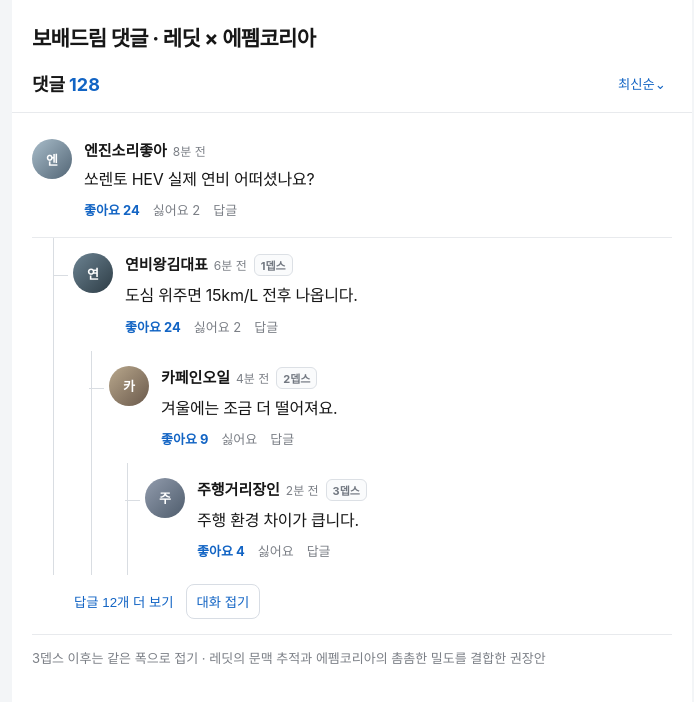
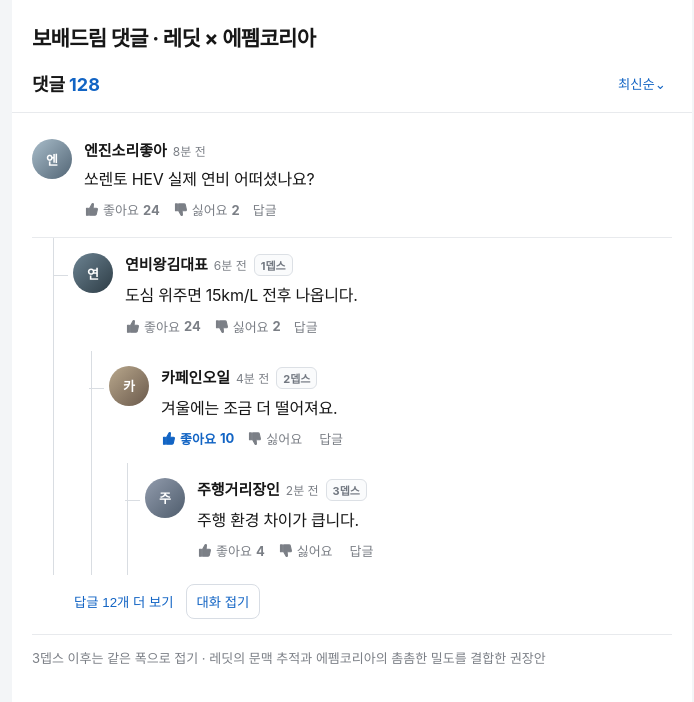
Before and after one commit to bobaekimboae/comment-depth-comparison, a plain HTML site: page reddit-fmkorea-hybrid.html in a window 1280 px wide. Both pictures are taken after a click on the button "좋아요 9". Shown: the whole page, without its empty margins (288-982 px from the left). Drawn offline with Linux system fonts and the light colour scheme.

Commit message:
feat: add thumb up and down vote interactions

```diff
--- a/reddit-fmkorea-hybrid.html
+++ b/reddit-fmkorea-hybrid.html
@@ -9,7 +9,7 @@
   *{box-sizing:border-box} body{margin:0;background:#f3f5f7;color:var(--ink);font-family:Pretendard,-apple-system,BlinkMacSystemFont,"Segoe UI","Apple SD Gothic Neo",sans-serif}
   .page{width:min(680px,100%);margin:0 auto;background:#fff;min-height:100vh}.head{padding:22px 20px 16px;border-bottom:1px solid var(--line)}h1{font-size:21px;margin:0 0 18px;letter-spacing:-.7px}.top{display:flex;justify-content:space-between;align-items:center}.count{font-size:18px;font-weight:800}.count b{color:var(--blue)}.sort{background:none;border:0;color:var(--blue);font:700 15px inherit;cursor:pointer}
   .comments{padding:8px 20px 28px}.comment{position:relative;display:grid;grid-template-columns:42px minmax(0,1fr);gap:10px;padding:18px 0;border-bottom:1px solid var(--line)}.comment:last-child{border:0}.avatar{width:40px;height:40px;border-radius:50%;display:grid;place-items:center;color:#fff;font-size:13px;font-weight:800;background:linear-gradient(135deg,#a9bdca,#526575)}.avatar.a2{background:linear-gradient(135deg,#6c8392,#2d3c45)}.avatar.a3{background:linear-gradient(135deg,#b9a88d,#6a594b)}.avatar.a4{background:linear-gradient(135deg,#929cad,#4e5c6c)}
-  .name{font-size:15px;font-weight:800}.time{font-size:12px;color:var(--sub);margin-left:6px}.depth{display:inline-block;margin-left:7px;padding:2px 6px;border:1px solid #dce0e5;border-radius:6px;color:#717780;background:#fafbfc;font-size:11px;font-weight:700}.text{margin:7px 0 0;font-size:16px;line-height:1.52;letter-spacing:-.25px}.actions{display:flex;gap:13px;margin-top:9px;color:var(--sub);font-size:13px}.actions button{border:0;background:none;padding:0;color:inherit;font:inherit;cursor:pointer}.actions button:first-child{color:var(--blue);font-weight:700}
+  .name{font-size:15px;font-weight:800}.time{font-size:12px;color:var(--sub);margin-left:6px}.depth{display:inline-block;margin-left:7px;padding:2px 6px;border:1px solid #dce0e5;border-radius:6px;color:#717780;background:#fafbfc;font-size:11px;font-weight:700}.text{margin:7px 0 0;font-size:16px;line-height:1.52;letter-spacing:-.25px}.actions{display:flex;gap:13px;margin-top:9px;color:var(--sub);font-size:13px}.actions button{border:0;background:none;padding:0;color:inherit;font:inherit;cursor:pointer;transition:color .16s ease,transform .16s ease}.actions .vote{display:inline-flex;align-items:center;gap:4px}.actions .vote:hover{color:#1264c4}.actions .vote:active{transform:scale(.92)}.actions .vote.active.up{color:#1264c4;font-weight:800}.actions .vote.active.down{color:#d85454;font-weight:800}.thumb{width:15px;height:15px;fill:currentColor;stroke:currentColor;stroke-width:1.8;stroke-linejoin:round}
   .reply-group{position:relative;margin-left:21px;padding-left:20px}.reply-group:before{content:"";position:absolute;left:0;top:0;bottom:0;width:1px;background:var(--thread)}.reply{margin-left:0;border-bottom:0;padding:15px 0}.reply:before{content:"";position:absolute;left:-20px;top:37px;width:15px;height:1px;background:var(--thread)}.level-2{margin-left:18px;padding-left:18px}.level-3{margin-left:18px;padding-left:18px}.toggle-row{display:flex;align-items:center;gap:12px;margin:9px 0 3px 42px}.more{border:0;background:none;color:var(--blue);font:800 15px inherit;cursor:pointer;padding:8px 0}.fold{border:1px solid #d8dde4;background:#fff;color:var(--blue);border-radius:8px;padding:7px 10px;font:700 13px inherit;cursor:pointer}.hint{margin:15px 0 0;padding:13px 0 0;border-top:1px solid var(--line);color:var(--sub);font-size:13px}.hidden{display:none}
   @media(max-width:440px){.head,.comments{padding-left:16px;padding-right:16px}.reply-group{margin-left:16px;padding-left:16px}.level-2,.level-3{margin-left:14px;padding-left:14px}.text{font-size:15px}.toggle-row{margin-left:38px;gap:9px}}
 </style>
@@ -25,7 +25,7 @@
       <div class="avatar">엔</div>
       <div><span class="name">엔진소리좋아</span><span class="time">8분 전</span>
         <p class="text">쏘렌토 HEV 실제 연비 어떠셨나요?</p>
-        <div class="actions"><button>좋아요 24</button><button>싫어요 2</button><button>답글</button></div>
+        <div class="actions"><button class="vote up" type="button" data-vote="up" data-count="24" aria-pressed="false"><svg class="thumb" viewBox="0 0 24 24" aria-hidden="true"><path d="M7 10v11H4V10h3Zm2 11V10l4-7c.6-1 2.2-.5 2.1.7L14.5 10H20c1 0 1.6.9 1.4 1.8l-1.7 7.7c-.2.9-1 1.5-1.9 1.5H9Z"/></svg><span>좋아요</span><b>24</b></button><button class="vote down" type="button" data-vote="down" data-count="2" aria-pressed="false"><svg class="thumb" viewBox="0 0 24 24" aria-hidden="true"><path d="M7 14V3H4v11h3Zm2-11v11l4 7c.6 1 2.2.5 2.1-.7L14.5 14H20c1 0 1.6-.9 1.4-1.8l-1.7-7.7C19.5 3.6 18.7 3 17.8 3H9Z"/></svg><span>싫어요</span><b>2</b></button><button>답글</button></div>
       </div>
     </article>
     <div id="thread">
@@ -34,7 +34,7 @@
           <div class="avatar a2">연</div>
           <div><span class="name">연비왕김대표</span><span class="time">6분 전</span><span class="depth">1뎁스</span>
             <p class="text">도심 위주면 15km/L 전후 나옵니다.</p>
-            <div class="actions"><button>좋아요 24</button><button>싫어요 2</button><button>답글</button></div>
+            <div class="actions"><button class="vote up" type="button" data-vote="up" data-count="24" aria-pressed="false"><svg class="thumb" viewBox="0 0 24 24" aria-hidden="true"><path d="M7 10v11H4V10h3Zm2 11V10l4-7c.6-1 2.2-.5 2.1.7L14.5 10H20c1 0 1.6.9 1.4 1.8l-1.7 7.7c-.2.9-1 1.5-1.9 1.5H9Z"/></svg><span>좋아요</span><b>24</b></button><button class="vote down" type="button" data-vote="down" data-count="2" aria-pressed="false"><svg class="thumb" viewBox="0 0 24 24" aria-hidden="true"><path d="M7 14V3H4v11h3Zm2-11v11l4 7c.6 1 2.2.5 2.1-.7L14.5 14H20c1 0 1.6-.9 1.4-1.8l-1.7-7.7C19.5 3.6 18.7 3 17.8 3H9Z"/></svg><span>싫어요</span><b>2</b></button><button>답글</button></div>
           </div>
         </article>
         <div class="reply-group level-2">
@@ -42,7 +42,7 @@
             <div class="avatar a3">카</div>
             <div><span class="name">카페인오일</span><span class="time">4분 전</span><span class="depth">2뎁스</span>
               <p class="text">겨울에는 조금 더 떨어져요.</p>
-              <div class="actions"><button>좋아요 9</button><button>싫어요</button><button>답글</button></div>
+              <div class="actions"><button class="vote up" type="button" data-vote="up" data-count="9" aria-pressed="false"><svg class="thumb" viewBox="0 0 24 24" aria-hidden="true"><path d="M7 10v11H4V10h3Zm2 11V10l4-7c.6-1 2.2-.5 2.1.7L14.5 10H20c1 0 1.6.9 1.4 1.8l-1.7 7.7c-.2.9-1 1.5-1.9 1.5H9Z"/></svg><span>좋아요</span><b>9</b></button><button class="vote down" type="button" data-vote="down" data-count="0" aria-pressed="false"><svg class="thumb" viewBox="0 0 24 24" aria-hidden="true"><path d="M7 14V3H4v11h3Zm2-11v11l4 7c.6 1 2.2.5 2.1-.7L14.5 14H20c1 0 1.6-.9 1.4-1.8l-1.7-7.7C19.5 3.6 18.7 3 17.8 3H9Z"/></svg><span>싫어요</span><b></b></button><button>답글</button></div>
             </div>
           </article>
           <div class="reply-group level-3">
@@ -50,7 +50,7 @@
               <div class="avatar a4">주</div>
               <div><span class="name">주행거리장인</span><span class="time">2분 전</span><span class="depth">3뎁스</span>
                 <p class="text">주행 환경 차이가 큽니다.</p>
-                <div class="actions"><button>좋아요 4</button><button>싫어요</button><button>답글</button></div>
+                <div class="actions"><button class="vote up" type="button" data-vote="up" data-count="4" aria-pressed="false"><svg class="thumb" viewBox="0 0 24 24" aria-hidden="true"><path d="M7 10v11H4V10h3Zm2 11V10l4-7c.6-1 2.2-.5 2.1.7L14.5 10H20c1 0 1.6.9 1.4 1.8l-1.7 7.7c-.2.9-1 1.5-1.9 1.5H9Z"/></svg><span>좋아요</span><b>4</b></button><button class="vote down" type="button" data-vote="down" data-count="0" aria-pressed="false"><svg class="thumb" viewBox="0 0 24 24" aria-hidden="true"><path d="M7 14V3H4v11h3Zm2-11v11l4 7c.6 1 2.2.5 2.1-.7L14.5 14H20c1 0 1.6-.9 1.4-1.8l-1.7-7.7C19.5 3.6 18.7 3 17.8 3H9Z"/></svg><span>싫어요</span><b></b></button><button>답글</button></div>
               </div>
             </article>
             <div id="moreReplies" class="hidden">
@@ -58,7 +58,7 @@
                 <div class="avatar a2">정</div>
                 <div><span class="name">정비왕</span><span class="time">방금</span><span class="depth">같은 폭</span>
                   <p class="text">타이어 공기압과 공조 사용량도 같이 보세요.</p>
-                  <div class="actions"><button>좋아요</button><button>싫어요</button><button>답글</button></div>
+                  <div class="actions"><button class="vote up" type="button" data-vote="up" data-count="0" aria-pressed="false"><svg class="thumb" viewBox="0 0 24 24" aria-hidden="true"><path d="M7 10v11H4V10h3Zm2 11V10l4-7c.6-1 2.2-.5 2.1.7L14.5 10H20c1 0 1.6.9 1.4 1.8l-1.7 7.7c-.2.9-1 1.5-1.9 1.5H9Z"/></svg><span>좋아요</span><b></b></button><button class="vote down" type="button" data-vote="down" data-count="0" aria-pressed="false"><svg class="thumb" viewBox="0 0 24 24" aria-hidden="true"><path d="M7 14V3H4v11h3Zm2-11v11l4 7c.6 1 2.2.5 2.1-.7L14.5 14H20c1 0 1.6-.9 1.4-1.8l-1.7-7.7C19.5 3.6 18.7 3 17.8 3H9Z"/></svg><span>싫어요</span><b></b></button><button>답글</button></div>
                 </div>
               </article>
             </div>
@@ -77,5 +77,17 @@
   const thread=document.getElementById('thread'), fold=document.getElementById('foldBtn'), more=document.getElementById('moreReplies'), moreBtn=document.getElementById('moreBtn');
   fold.addEventListener('click',()=>{const hidden=thread.classList.toggle('hidden');fold.textContent=hidden?'대화 펼치기':'대화 접기'});
   moreBtn.addEventListener('click',()=>{const hidden=more.classList.toggle('hidden');moreBtn.textContent=hidden?'답글 12개 더 보기':'답글 숨기기'});
+  document.querySelectorAll('.vote').forEach(button=>button.addEventListener('click',()=>{
+    const sibling=button.parentElement.querySelector(button.dataset.vote==='up'?'.down':'.up');
+    const becameActive=!button.classList.contains('active');
+    if(sibling.classList.contains('active')) toggleVote(sibling,false);
+    toggleVote(button,becameActive);
+  }));
+  function toggleVote(button,active){
+    const count=Number(button.dataset.count||0)+(active?1:-1);
+    button.dataset.count=Math.max(0,count);
+    button.classList.toggle('active',active);button.setAttribute('aria-pressed',String(active));
+    const number=button.querySelector('b');number.textContent=count>0?count:'';
+  }
 </script>
 </body></html>
```
